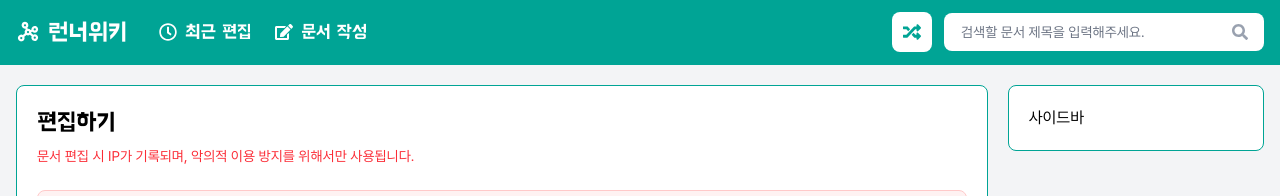
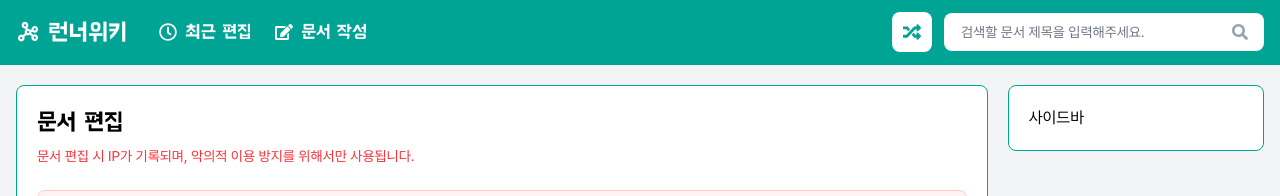
Before and after one commit to openmpy/runner-wiki, a Next.js app in the folder client/: page /wiki/edit/1 in a window 1280 px wide. Shown: the top 196 px of the page. Built offline with nearby package versions, Linux system fonts and the light colour scheme; no server answers; a small style sheet from the web is missing.

Commit message:
style: 문서 편집 페이지 제목 수정 및 검색 입력 필드 스타일 개선
- 위키 편집 페이지와 로딩 컴포넌트의 제목을 "편집하기"에서 "문서 편집"으로 변경하여 일관성 향상
- 검색 입력 필드의 스타일을 개선하여 사용자 경험을 향상

```diff
--- a/client/app/wiki/edit/[id]/loading.tsx
+++ b/client/app/wiki/edit/[id]/loading.tsx
@@ -1,7 +1,7 @@
 export default function Loading() {
   return (
     <div>
-      <h1 className="font-bm-hanna text-2xl mb-6">편집하기</h1>
+      <h1 className="font-bm-hanna text-2xl mb-6">문서 편집</h1>
       <div className="bg-white">
         <div className="animate-pulse">
           <div className="h-[500px] bg-gray-200 rounded w-full mb-2"></div>
--- a/client/app/wiki/edit/[id]/page.tsx
+++ b/client/app/wiki/edit/[id]/page.tsx
@@ -38,7 +38,7 @@ export default async function WikiEditPage({ params }: { params: Params }) {
     <div>
       <div className="flex justify-between items-center mb-6">
         <div className="flex flex-col gap-2">
-          <h1 className="font-bm-hanna text-2xl">편집하기</h1>
+          <h1 className="font-bm-hanna text-2xl">문서 편집</h1>
           <p className="text-sm text-red-500">
             문서 편집 시 IP가 기록되며, 악의적 이용 방지를 위해서만 사용됩니다.
           </p>
--- a/client/components/layout/Header.tsx
+++ b/client/components/layout/Header.tsx
@@ -71,7 +71,7 @@ const Header = () => {
                   value={searchQuery}
                   onChange={(e) => setSearchQuery(e.target.value)}
                   placeholder="검색할 문서 제목을 입력해주세요."
-                  className="w-80 px-4 py-2 pl-4 pr-12 text-gray-800 bg-white rounded-lg border border-transparent focus:border-gray-400 focus:outline-none transition-all duration-200 placeholder-gray-500 text-sm"
+                  className="w-80 px-4 py-2 pl-4 pr-12 text-gray-800 bg-white rounded-lg border border-transparent focus:outline-none placeholder-gray-500 text-sm"
                 />
                 <button
                   type="submit"
```
